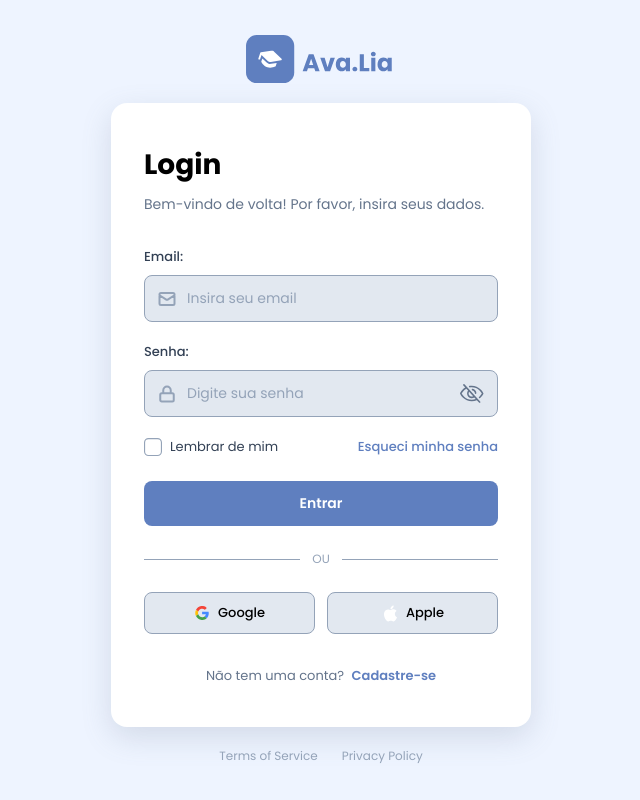
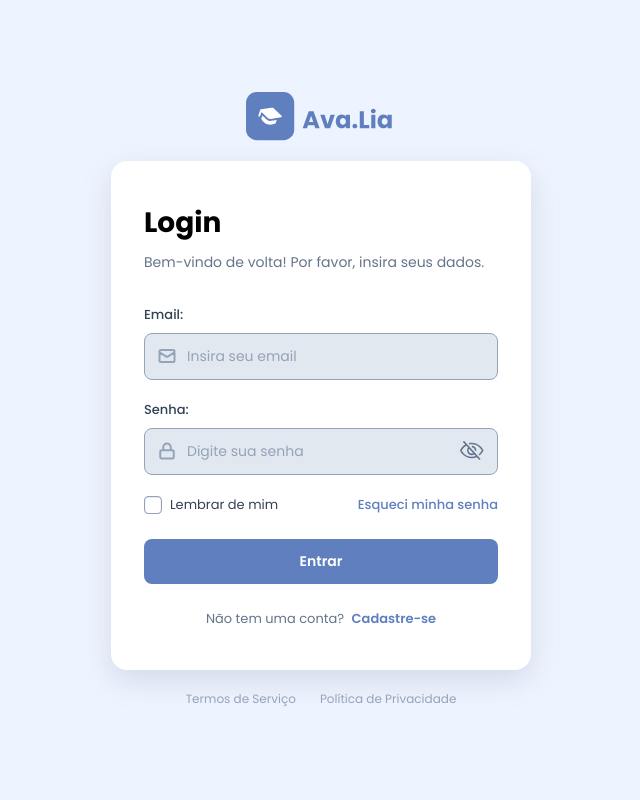
Before and after one commit to MPort0/TCC-SENAI2026-FRONT, a plain HTML site: page HTML/login-usuario.html in a window 1280 px wide. Shown: the whole page, without its empty margins (319-959 px from the left). Drawn offline with Linux system fonts and the light colour scheme; a script that the page names is missing.

Commit message:
pequena alteração em botões que não serão mais usados

```diff
--- a/HTML/login-usuario.html
+++ b/HTML/login-usuario.html
@@ -82,20 +82,7 @@
                         Entrar
                     </button>
 
-                    <div class="divider">
-                        <span>OU</span>
-                    </div>
-
-                    <div class="social-login">
-                        <button type="button" class="btn-social">
-                            <img src="../IMG/google.svg" alt="Ícone do Google" class="social-icon">
-                            Google
-                        </button>
-                        <button type="button" class="btn-social">
-                            <img src="../IMG/apple.svg" alt="Ícone da Apple" class="social-icon">
-                            Apple
-                    </button>
-                </div>
+                    <br> <br>
 
                 <p class="signup-prompt">
                     Não tem uma conta? <a href="cadastro-usuario.html">Cadastre-se</a>
@@ -104,8 +91,8 @@
         </div>
 
         <footer class="footer-links">
-            <a href="#">Terms of Service</a>
-            <a href="#">Privacy Policy</a>
+            <a href="#">Termos de Serviço</a>
+            <a href="#">Política de Privacidade</a>
         </footer>
     </div>
 </div>
```
